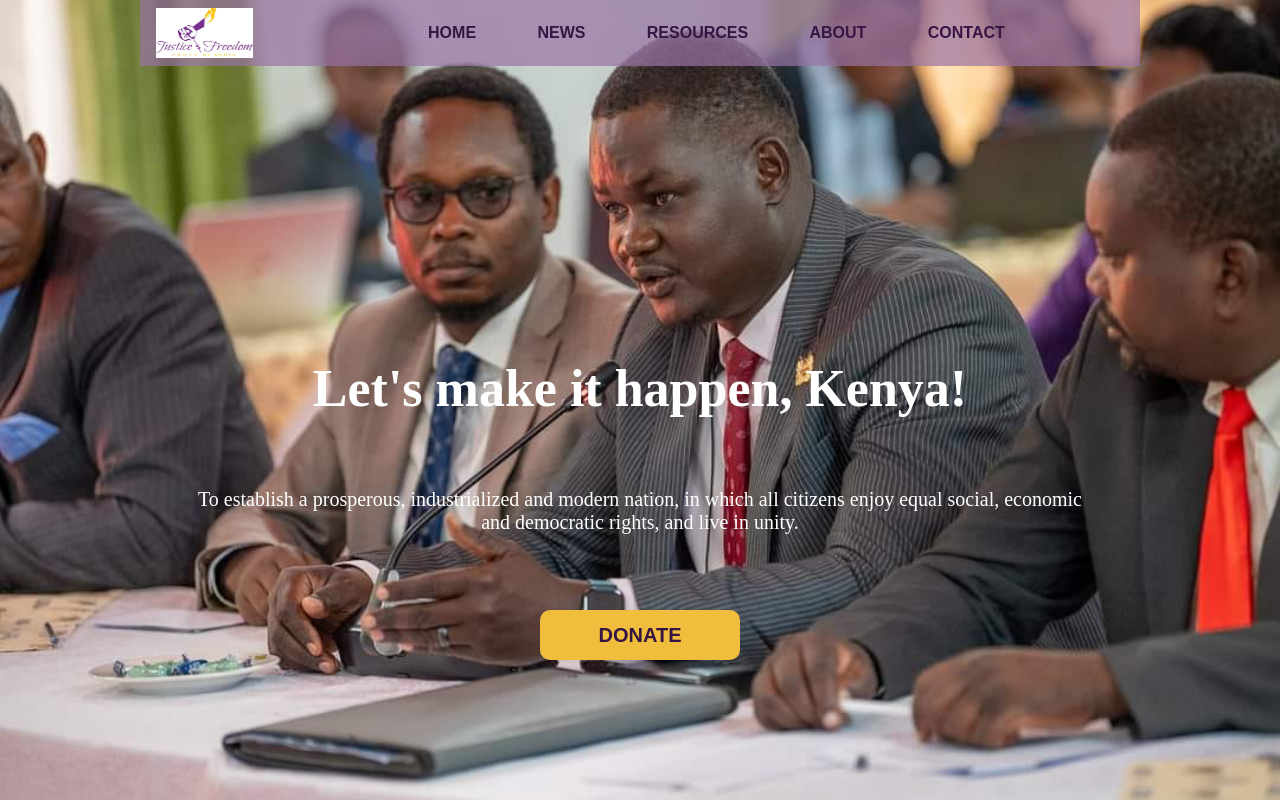
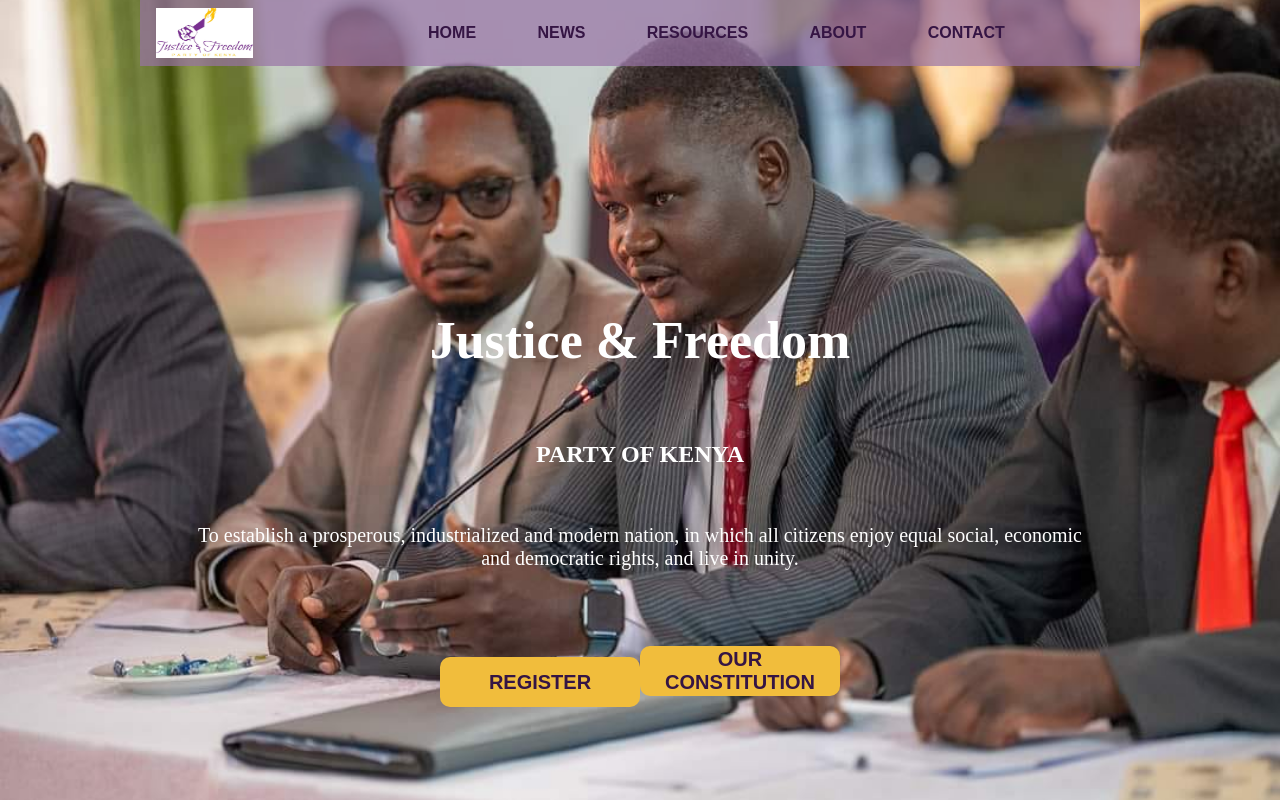
Before and after one commit to QueenterJuma/jfp-kenya, a React (Vite) app: page / in a window 1280 px wide. Shown: the top 800 px of the page. Built offline with nearby package versions, Linux system fonts and the light colour scheme; a web font is replaced by a local one.

Commit message:
Add homepage content

```diff
--- a/src/components/Homepage/Hero.jsx
+++ b/src/components/Homepage/Hero.jsx
@@ -4,11 +4,15 @@
   return (
     <div className='hero'>
       <div className='hero-content'>
-        <h1>Let's make it happen, Kenya!</h1>
+        <h1>Justice & Freedom</h1>
+        <h2>PARTY OF KENYA</h2>
         <p> To establish a prosperous, industrialized and modern nation, in which all citizens enjoy equal social, economic and democratic rights, and live in unity.</p>
         <div>
           <button type='button'>
-            DONATE
+            REGISTER
+          </button>
+          <button>
+            OUR CONSTITUTION
           </button>
         </div>
       </div>
```
